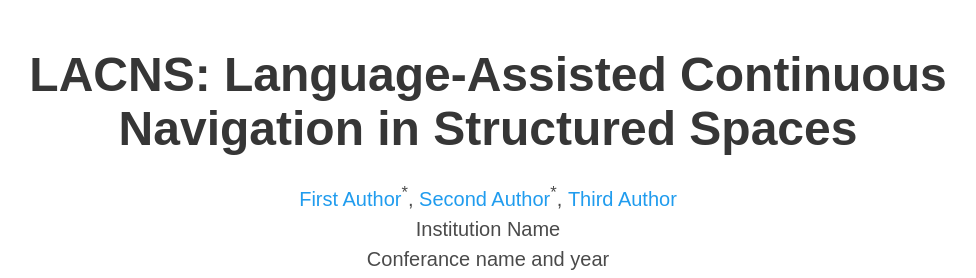
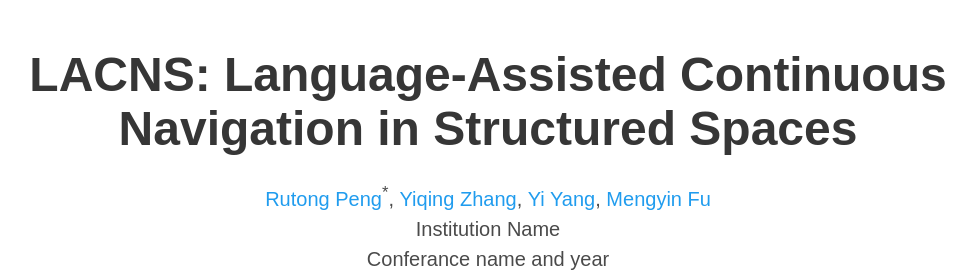
Before and after one commit to Benson722/LACNS-ICRA2025, a plain HTML site: page index.html in a window 1280 px wide. Shown: the top 278 px of the page, without its empty margins (152-1128 px from the left). Drawn offline with nearby package versions, Linux system fonts and the light colour scheme; some icons are missing; a web font is replaced by a local one.

Commit message:
Update index.html

```diff
--- a/index.html
+++ b/index.html
@@ -56,11 +56,13 @@
             <div class="is-size-5 publication-authors">
               <!-- Paper authors -->
               <span class="author-block">
-                <a href="FIRST AUTHOR PERSONAL LINK" target="_blank">First Author</a><sup>*</sup>,</span>
+                <a href="https://github.com/cyppt" target="_blank">Rutong Peng</a><sup>*</sup>,</span>
                 <span class="author-block">
-                  <a href="SECOND AUTHOR PERSONAL LINK" target="_blank">Second Author</a><sup>*</sup>,</span>
+                  <a href="https://github.com/Benson722" target="_blank">Yiqing Zhang</a>,</span>
                   <span class="author-block">
-                    <a href="THIRD AUTHOR PERSONAL LINK" target="_blank">Third Author</a>
+                    <a href="https://www.scopus.com/authid/detail.uri?authorId=56338006700" target="_blank">Yi Yang</a>,</span>
+                    <span class="author-block">
+                      <a href="https://www.scopus.com/authid/detail.uri?authorId=7202031160" target="_blank">Mengyin Fu</a>
                   </span>
                   </div>
 
```
